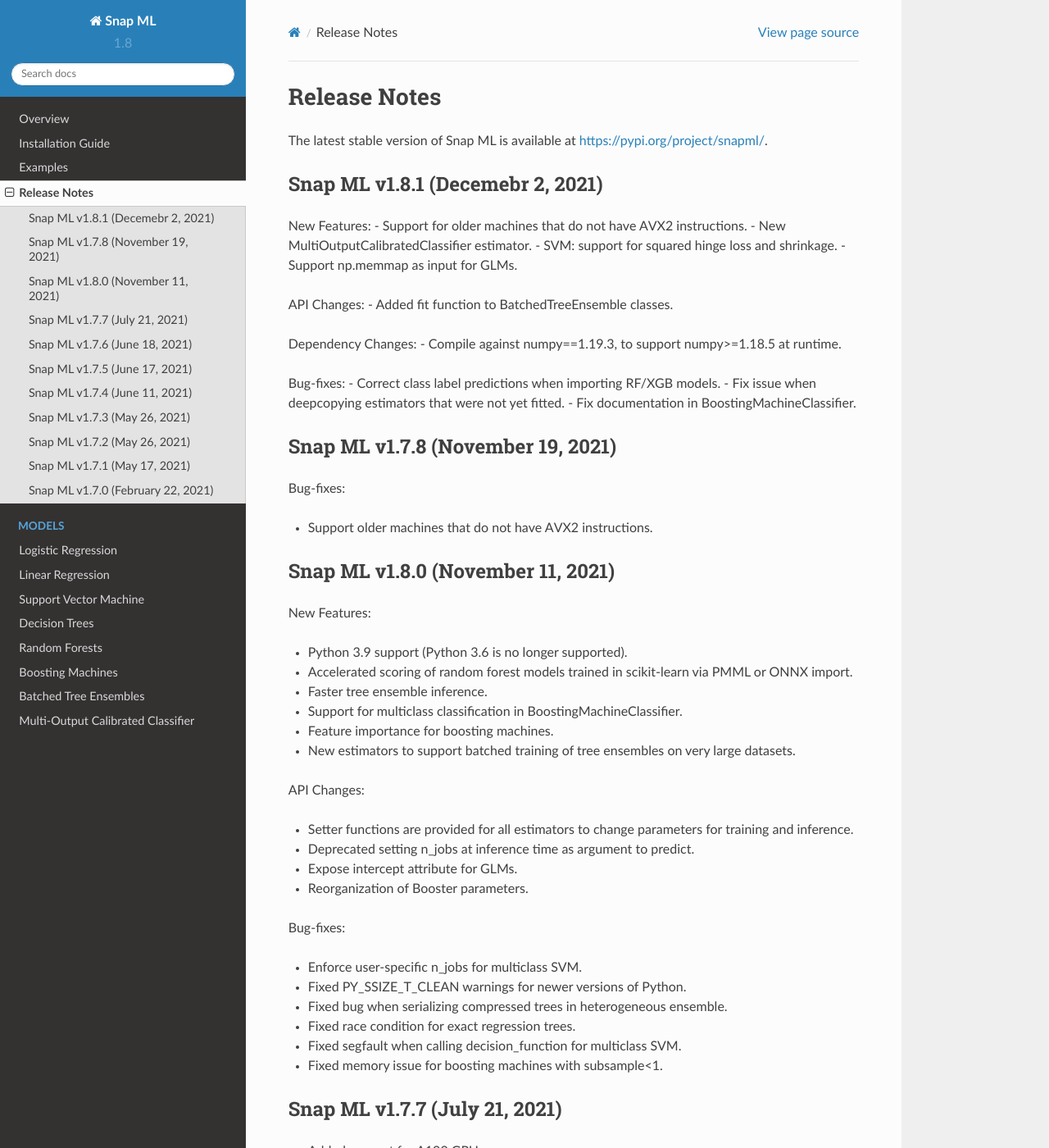
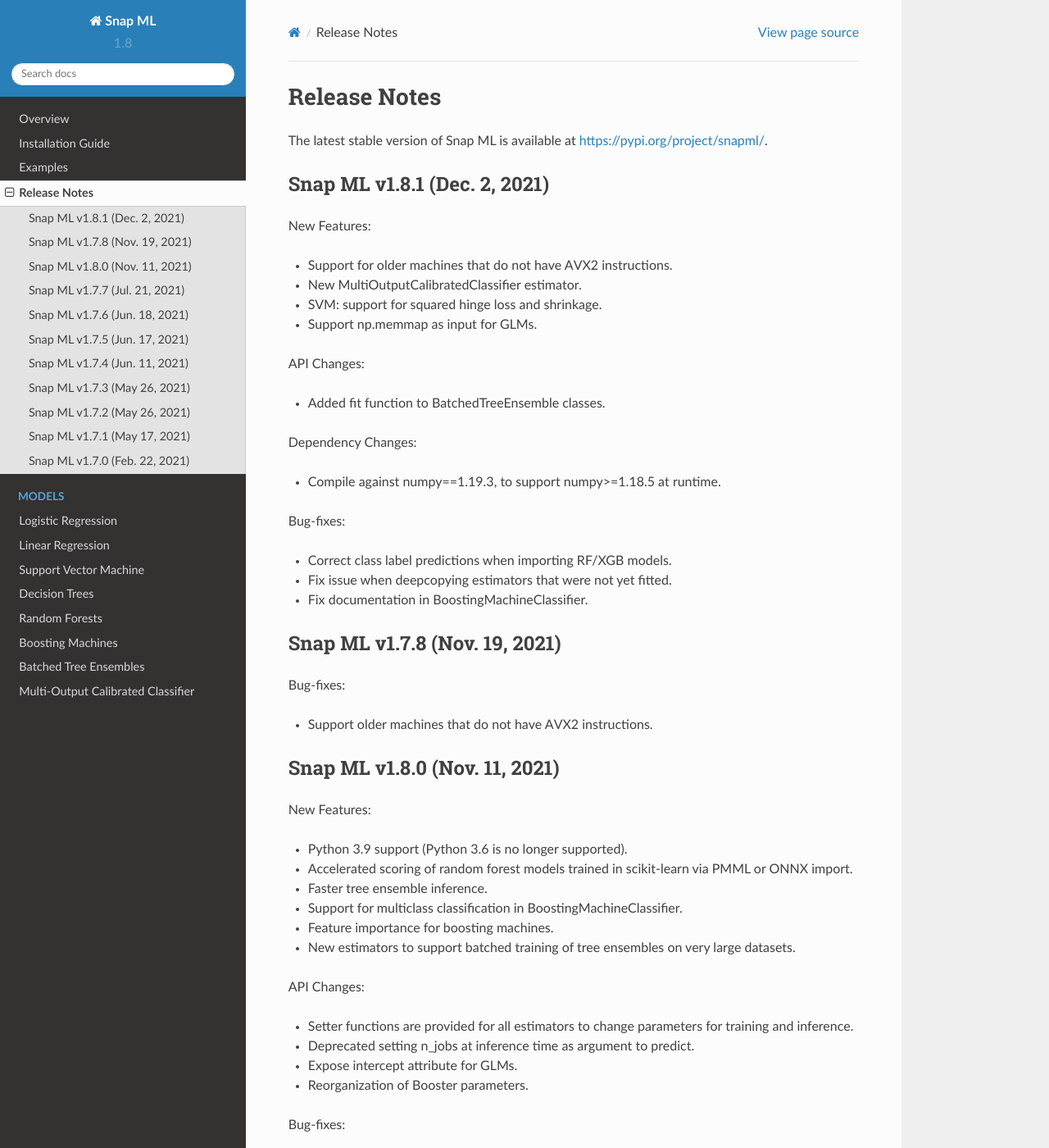
Before and after one commit to andreea-anghel/snapml-docs, a Sphinx documentation site: the page built from docs/source/release_notes.rst, in a window 1280 px wide and 1400 px high. Shown: the whole window at 82% size. Built offline with Sphinx 7.4.7 and the Read the Docs theme 2.0.0, drawn with Linux system fonts in a browser that asks for light colours; some of the changed text lies outside the part shown.

Commit message:
Fix formatting in release notes

```diff
--- a/docs/source/release_notes.rst
+++ b/docs/source/release_notes.rst
@@ -3,34 +3,38 @@
 
 The latest stable version of Snap ML is available at https://pypi.org/project/snapml/.
 
-Snap ML v1.8.1 (Decemebr 2, 2021)
+Snap ML v1.8.1 (Dec. 2, 2021)
 =================================
 
 New Features:
+
 - Support for older machines that do not have AVX2 instructions.
 - New MultiOutputCalibratedClassifier estimator.
 - SVM: support for squared hinge loss and shrinkage.
 - Support np.memmap as input for GLMs.
 
 API Changes:
+
 - Added fit function to BatchedTreeEnsemble classes.
 
 Dependency Changes:
+
 - Compile against numpy==1.19.3, to support numpy>=1.18.5 at runtime.
 
 Bug-fixes:
+
 - Correct class label predictions when importing RF/XGB models.
 - Fix issue when deepcopying estimators that were not yet fitted.
 - Fix documentation in BoostingMachineClassifier.
 
-Snap ML v1.7.8 (November 19, 2021)
+Snap ML v1.7.8 (Nov. 19, 2021)
 ==================================
 
 Bug-fixes:
 
 * Support older machines that do not have AVX2 instructions.
 
-Snap ML v1.8.0 (November 11, 2021)
+Snap ML v1.8.0 (Nov. 11, 2021)
 ==================================
 
 New Features:
@@ -59,27 +63,27 @@
 * Fixed memory issue for boosting machines with subsample<1.
 
 
-Snap ML v1.7.7 (July 21, 2021)
+Snap ML v1.7.7 (Jul. 21, 2021)
 ==============================
 
 * Added support for A100 GPUs
 * Fixed unit-tests that were failing on POWER systems when using multiple GPUs
 
 
-Snap ML v1.7.6 (June 18, 2021)
+Snap ML v1.7.6 (Jun. 18, 2021)
 ==============================
 
 * Relaxed numpy dependency to be >= 1.18.5
 
 
-Snap ML v1.7.5 (June 17, 2021)
+Snap ML v1.7.5 (Jun. 17, 2021)
 ==============================
 
 * Relaxed numpy dependency to be >= 1.19.0
 * Added support for reading ONNX files generated on Z systems
 
 
-Snap ML v1.7.4 (June 11, 2021)
+Snap ML v1.7.4 (Jun. 11, 2021)
 ==============================
 
 * New and improved inference engine for tree-based ensembles
@@ -113,7 +117,7 @@
 * Fixed issue with pickled boosting machine models
 
 
-Snap ML v1.7.0 (February 22, 2021)
+Snap ML v1.7.0 (Feb. 22, 2021)
 ==================================
 
 * Added Windows, MacOS, Linux/x86, Linux/PPC support
```
